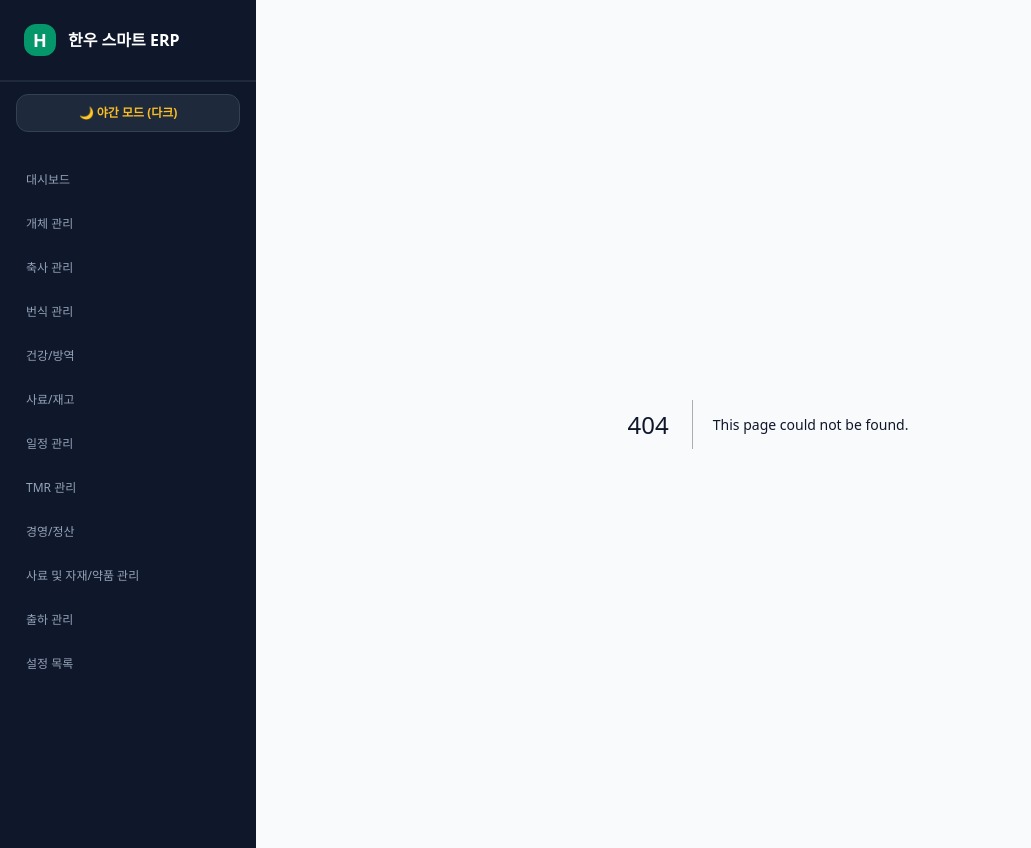
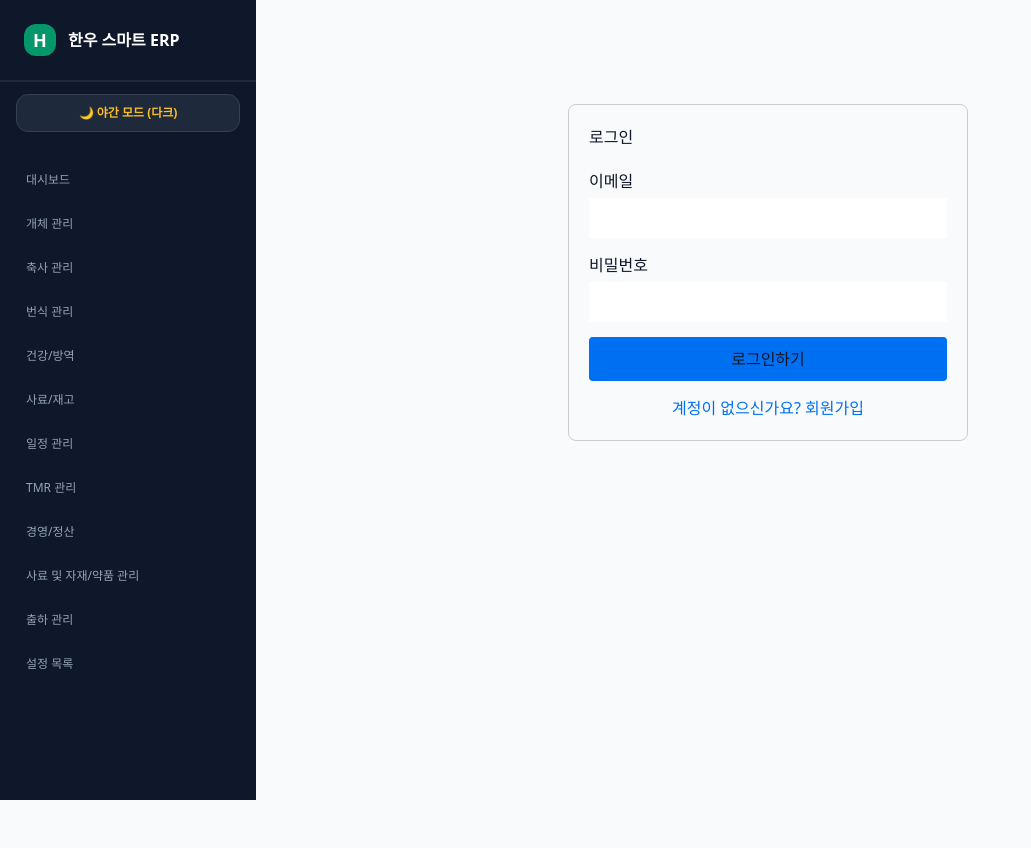
Before and after one commit to wotns627-bot/Livestock-Database, a Next.js app: page /login in a window 1280 px wide. Before the commit this address had no page. Shown: the whole page, without its empty margins (0-1031 px from the left). After the commit the page ends 800 px from the top, so only its background shows below. Built offline with nearby package versions, Linux system fonts and the light colour scheme.

Commit message:
fix: 로그인 입력창 텍스트 색상 검은색 수정

```diff
--- a/package.json
+++ b/package.json
@@ -9,6 +9,7 @@
     "lint": "next lint"
   },
   "dependencies": {
+    "bcryptjs": "^3.0.3",
     "cors": "^2.8.6",
     "mongodb": "^7.5.0",
     "mongoose": "^9.8.0",
@@ -18,6 +19,7 @@
     "recharts": "^3.9.2"
   },
   "devDependencies": {
+    "@types/bcryptjs": "^2.4.6",
     "@types/cors": "^2.8.17",
     "@types/node": "^22.0.0",
     "@types/react": "^19.0.0",
--- /dev/null
+++ b/src/app/api/auth/login/route.js
@@ -0,0 +1,54 @@
+import { NextResponse } from 'next/server';
+import clientPromise from '@/lib/mongodb';
+import bcrypt from 'bcryptjs';
+
+export async function POST(request) {
+  try {
+    const { email, password } = await request.json();
+
+    // 1. 이메일과 비밀번호 입력 확인
+    if (!email || !password) {
+      return NextResponse.json(
+        { message: '이메일과 비밀번호를 모두 입력해주세요.' },
+        { status: 400 }
+      );
+    }
+
+    const client = await clientPromise;
+    const db = client.db();
+    const usersCollection = db.collection('users');
+
+    // 2. 가입된 유저가 있는지 확인
+    const user = await usersCollection.findOne({ email });
+    if (!user) {
+      return NextResponse.json(
+        { message: '존재하지 않는 이메일이거나 비밀번호가 틀렸습니다.' },
+        { status: 401 }
+      );
+    }
+
+    // 3. 비밀번호 일치 여부 확인
+    const isPasswordValid = await bcrypt.compare(password, user.password);
+    if (!isPasswordValid) {
+      return NextResponse.json(
+        { message: '존재하지 않는 이메일이거나 비밀번호가 틀렸습니다.' },
+        { status: 401 }
+      );
+    }
+
+    // 4. 로그인 성공 (세션이나 토큰 처리를 이어서 진행할 수 있습니다)
+    return NextResponse.json(
+      {
+        message: '로그인 성공!',
+        user: { id: user._id, email: user.email }
+      },
+      { status: 200 }
+    );
+  } catch (error) {
+    console.error('Login error:', error);
+    return NextResponse.json(
+      { message: '서버 오류가 발생했습니다.' },
+      { status: 500 }
+    );
+  }
+}
--- /dev/null
+++ b/src/app/api/auth/signup/route.js
@@ -0,0 +1,51 @@
+import { NextResponse } from 'next/server';
+import clientPromise from '@/lib/mongodb';
+import bcrypt from 'bcryptjs';
+
+export async function POST(request) {
+  try {
+    const { email, password } = await request.json();
+
+    // 1. 이메일과 비밀번호 입력 확인
+    if (!email || !password) {
+      return NextResponse.json(
+        { message: '이메일과 비밀번호를 모두 입력해주세요.' },
+        { status: 400 }
+      );
+    }
+
+    const client = await clientPromise;
+    const db = client.db();
+    const usersCollection = db.collection('users');
+
+    // 2. 이미 존재하는 이메일인지 확인
+    const existingUser = await usersCollection.findOne({ email });
+    if (existingUser) {
+      return NextResponse.json(
+        { message: '이미 가입된 이메일입니다.' },
+        { status: 400 }
+      );
+    }
+
+    // 3. 비밀번호 암호화
+    const hashedPassword = await bcrypt.hash(password, 10);
+
+    // 4. 데이터베이스에 사용자 저장
+    const result = await usersCollection.insertOne({
+      email,
+      password: hashedPassword,
+      createdAt: new Date(),
+    });
+
+    return NextResponse.json(
+      { message: '회원가입이 완료되었습니다!', userId: result.insertedId },
+      { status: 201 }
+    );
+  } catch (error) {
+    console.error('Signup error:', error);
+    return NextResponse.json(
+      { message: '서버 오류가 발생했습니다.' },
+      { status: 500 }
+    );
+  }
+}
--- /dev/null
+++ b/src/app/login/page.js
@@ -0,0 +1,105 @@
+'use client';
+
+import { useState } from 'react';
+import { useRouter } from 'next/navigation';
+
+export default function LoginPage() {
+  const [isSignup, setIsSignup] = useState(false); // 로그인/회원가입 상태 전환
+  const [email, setEmail] = useState('');
+  const [password, setPassword] = useState('');
+  const [message, setMessage] = useState('');
+  const router = useRouter();
+
+  const handleSubmit = async (e) => {
+    e.preventDefault();
+    setMessage('');
+
+    const endpoint = isSignup ? '/api/auth/signup' : '/api/auth/login';
+
+    try {
+      const response = await fetch(endpoint, {
+        method: 'POST',
+        headers: { 'Content-Type': 'application/json' },
+        body: JSON.stringify({ email, password }),
+      });
+
+      const data = await response.json();
+
+      if (!response.ok) {
+        setMessage(data.message || '오류가 발생했습니다.');
+        return;
+      }
+
+      alert(data.message);
+
+      if (!isSignup) {
+        // 로그인 성공 시 메인 페이지나 대시보드로 이동
+        router.push('/');
+      } else {
+        // 회원가입 성공 시 로그인 모드로 전환
+        setIsSignup(false);
+      }
+    } catch (error) {
+      console.error('Auth error:', error);
+      setMessage('서버 통신 중 오류가 발생했습니다.');
+    }
+  };
+
+  return (
+    <div style={{ maxWidth: '400px', margin: '80px auto', padding: '20px', border: '1px solid #ccc', borderRadius: '8px' }}>
+      <h2>{isSignup ? '회원가입' : '로그인'}</h2>
+
+      <form onSubmit={handleSubmit} style={{ display: 'flex', flexDirection: 'column', gap: '15px', marginTop: '20px' }}>
+        <div>
+          <label style={{ display: 'block', marginBottom: '5px' }}>이메일</label>
+          <input
+            type="email"
+            value={email}
+            onChange={(e) => setEmail(e.target.value)}
+            required
+            style={{
+              width: '100%',
+              padding: '8px',
+              boxSizing: 'border-box',
+              color: 'black',          // 👈 글자 색상을 검은색으로 지정
+              backgroundColor: 'white' // 👈 배경을 하얀색으로 지정
+            }}
+          />
+        </div>
+
+        <div>
+          <label style={{ display: 'block', marginBottom: '5px' }}>비밀번호</label>
+          <input
+            type="password"
+            value={password}
+            onChange={(e) => setPassword(e.target.value)}
+            required
+            style={{
+              width: '100%',
+              padding: '8px',
+              boxSizing: 'border-box',
+              color: 'black',          // 👈 글자 색상을 검은색으로 지정
+              backgroundColor: 'white' // 👈 배경을 하얀색으로 지정
+            }}
+          />
+        </div>
+
+        {message && <p style={{ color: 'red', fontSize: '14px' }}>{message}</p>}
+
+        <button
+          type="submit"
+          style={{ padding: '10px', backgroundColor: '#0070f3', color: '#white', border: 'none', borderRadius: '4px', cursor: 'pointer' }}
+        >
+          {isSignup ? '가입하기' : '로그인하기'}
+        </button>
+      </form>
+
+      <button
+        onClick={() => setIsSignup(!isSignup)}
+        style={{ background: 'none', border: 'none', color: '#0070f3', cursor: 'pointer', marginTop: '15px', width: '100%', textAlign: 'center' }}
+      >
+        {isSignup ? '이미 계정이 있으신가요? 로그인' : '계정이 없으신가요? 회원가입'}
+      </button>
+    </div>
+  );
+}
```
Also changed, not shown: 1 other file (tests, documents, lock files or other folders).
